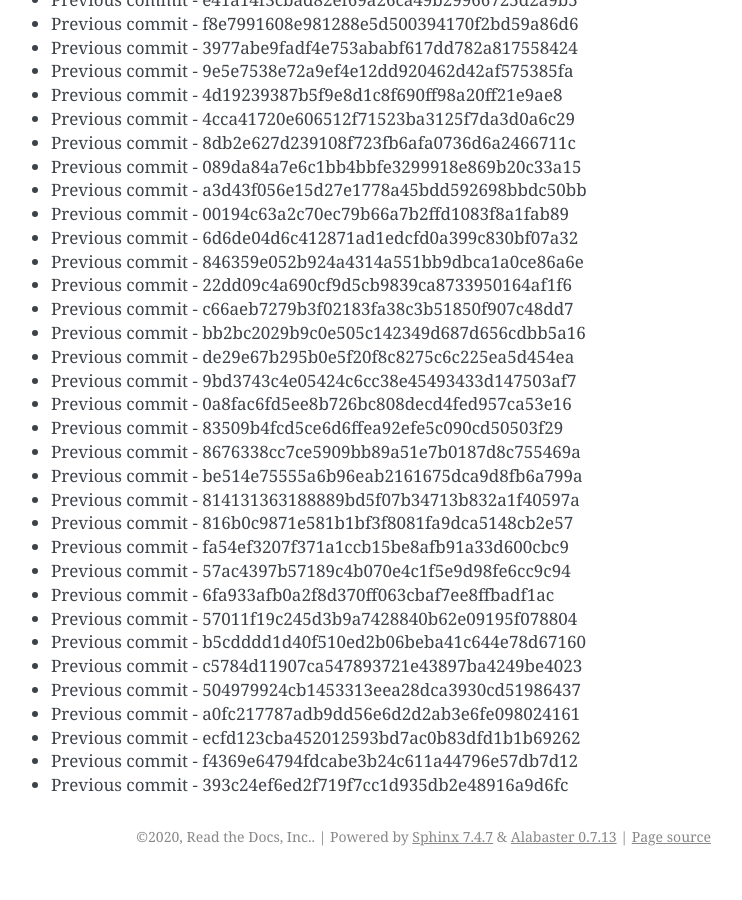
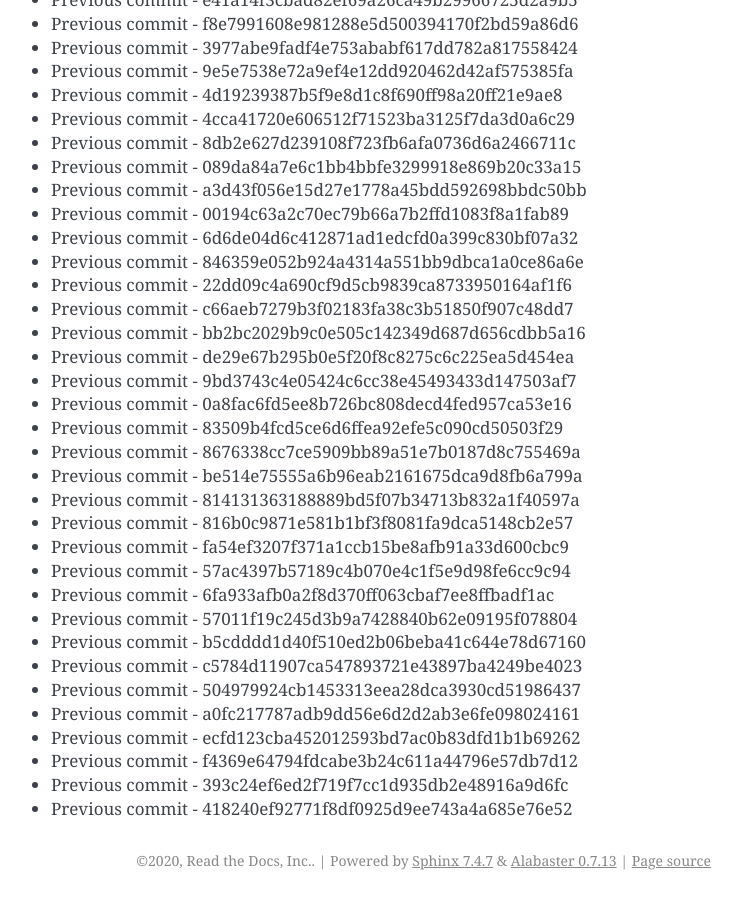
Before and after one commit to readthedocs/rtd-git-stresstest, a Sphinx documentation site: the page built from docs/updates.rst, in a window 1280 px wide and 900 px high, scrolled down 57078 px. Shown: the whole window, without its empty margins (399-1141 px from the left). Built offline with Sphinx 7.4.7, drawn with Linux system fonts in a browser that asks for light colours; before the commit the page ends 57954 px from its top, so only the background shows below that.

Commit message:
Generating commit from previous: 418240ef92771f8df0925d9ee743a4a685e76e52

```diff
--- a/docs/updates.rst
+++ b/docs/updates.rst
@@ -2430,3 +2430,4 @@ It can be tested for any performance characteristics.
 * Previous commit - ecfd123cba452012593bd7ac0b83dfd1b1b69262
 * Previous commit - f4369e64794fdcabe3b24c611a44796e57db7d12
 * Previous commit - 393c24ef6ed2f719f7cc1d935db2e48916a9d6fc
+* Previous commit - 418240ef92771f8df0925d9ee743a4a685e76e52
```
